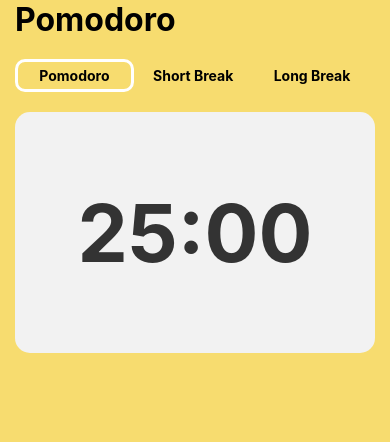
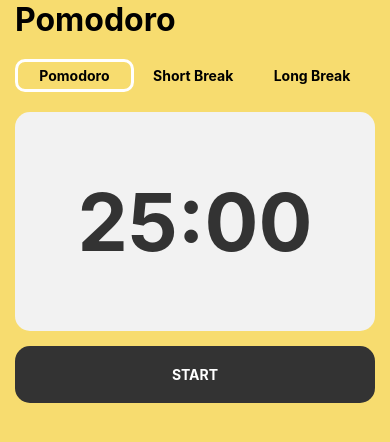
Before and after one commit to robertcach/pomodoro-app, a React Native app: screen / in a window 390 px wide. Shown: the top 442 px of the page. Built offline with nearby package versions, Linux system fonts and the light colour scheme.

Commit message:
feat: create Button component and import it in App

```diff
--- a/App.tsx
+++ b/App.tsx
@@ -10,8 +10,10 @@ import {
 } from "./src/constants";
 import Header from "./src/components/Header";
 import Timer from "./src/components/Timer";
+import Button from "./src/components/Button";
 
 export default function App() {
+  const [active, setActive] = useState(false);
   const [isWorking, setIsWorking] = useState(false);
   const [time, setTime] = useState(25 * SECONDS_IN_MINUTE);
   const [currentTime, setCurrentTime] = useState<TIME_TYPE>("POMO");
@@ -30,14 +32,13 @@ export default function App() {
         }}
       >
         <Text style={styles.text}>Pomodoro</Text>
-
         <Header
           currentTime={currentTime}
           setCurrentTime={setCurrentTime}
           setTime={setTime}
         />
-
         <Timer time={time} />
+        <Button active={active} />
         <StatusBar style="auto" />
       </View>
     </SafeAreaView>
--- /dev/null
+++ b/src/components/Button.tsx
@@ -0,0 +1,29 @@
+import { StyleSheet, Text, TouchableOpacity, View } from "react-native";
+
+interface ButtonProps {
+  active: boolean;
+}
+
+export default function Button({ active }: ButtonProps) {
+  return (
+    <View>
+      <TouchableOpacity style={styles.button}>
+        <Text style={styles.text}>{active ? "STOP" : "START"}</Text>
+      </TouchableOpacity>
+    </View>
+  );
+}
+
+const styles = StyleSheet.create({
+  button: {
+    backgroundColor: "#333333",
+    padding: 20,
+    borderRadius: 15,
+    marginTop: 15,
+  },
+  text: {
+    color: "white",
+    textAlign: "center",
+    fontWeight: "bold",
+  },
+});
```
